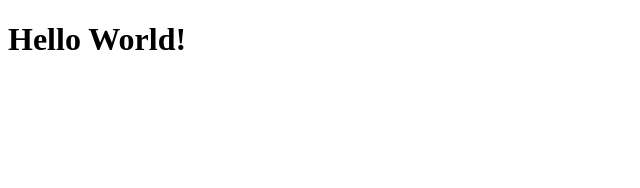
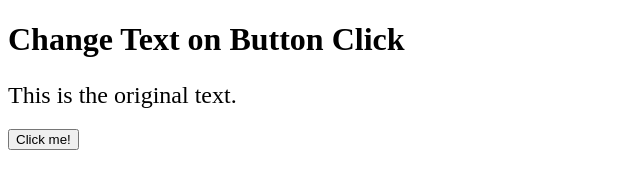
Before and after one commit to palashshah315/sit323_737-2023-t1-prac2p, a website: page index.html in a window 1280 px wide. Shown: the whole page, without its empty margins (0-640 px from the left). Drawn offline with Linux system fonts and the light colour scheme.

Commit message:
Click to change text

```diff
--- a/index.html
+++ b/index.html
@@ -2,11 +2,28 @@
 <html>
 
 <head>
-    <title>Hello World Web Page</title>
+    <title>Change Text on Button Click</title>
+    <style>
+        #text {
+            font-size: 24px;
+            margin-bottom: 20px;
+        }
+    </style>
 </head>
 
 <body>
-    <h1>Hello World!</h1>
+    <h1>Change Text on Button Click</h1>
+    <p id="text">This is the original text.</p>
+    <button id="button">Click me!</button>
+    <script>
+        const button = document.querySelector("#button");
+        const text = document.querySelector("#text");
+        button.addEventListener("click", function () {
+            text.textContent = "This is the new text!";
+        });
+
+
+    </script>
 </body>
 
 </html>
```
